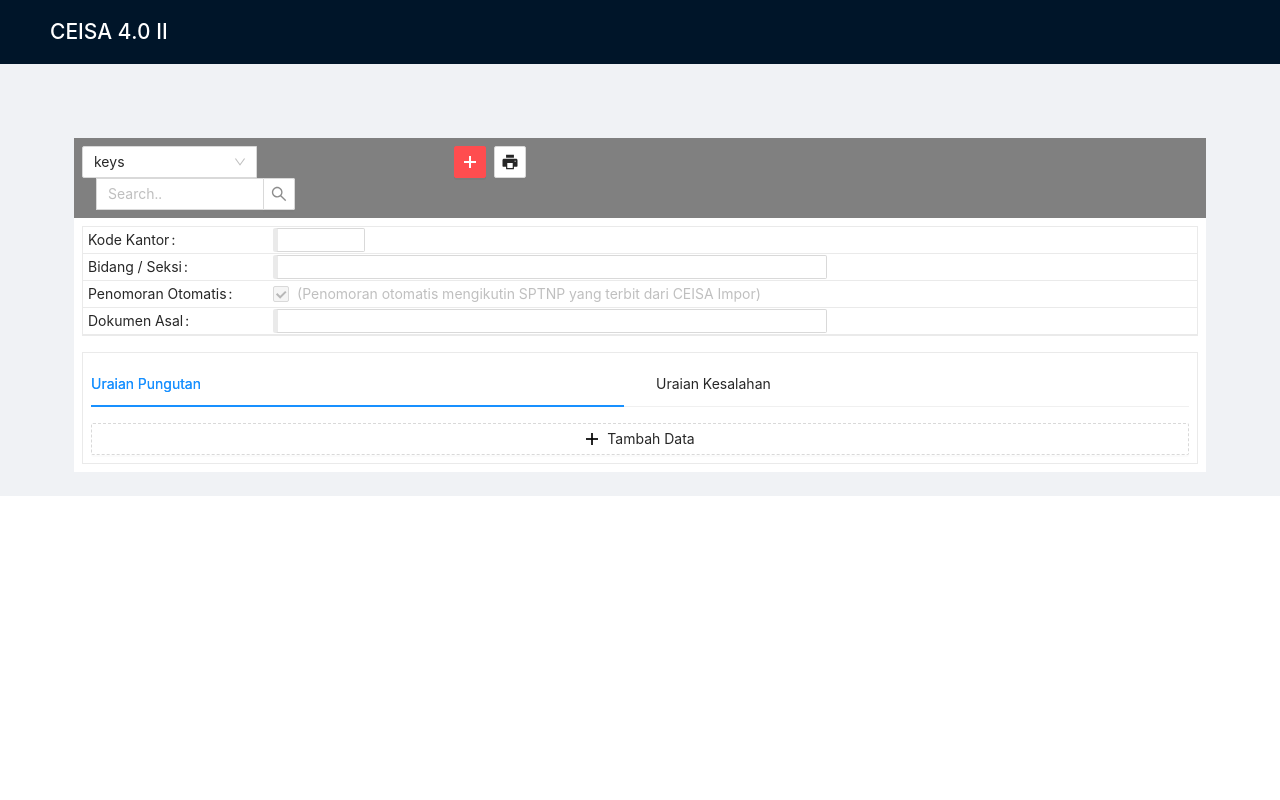
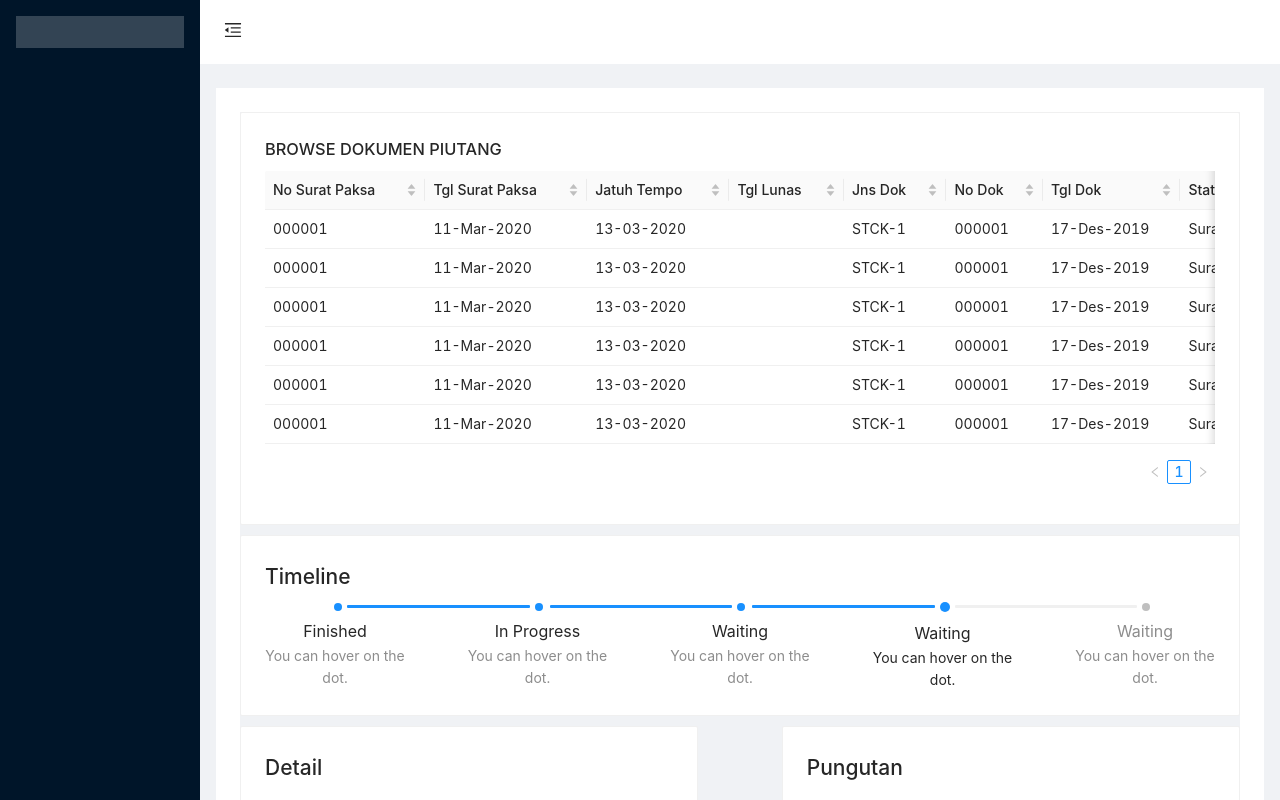
Before and after one commit to mannisar/SAPP-Beta, a React (Create React App) app: page / in a window 1280 px wide. Shown: the top 800 px of the page. Built offline with nearby package versions, Linux system fonts and the light colour scheme.

Commit message:
setup layout

```diff
--- a/src/App.css
+++ b/src/App.css
@@ -1,57 +1,21 @@
-.App {
-  font-family: sans-serif;
-  text-align: center;
+.trigger {
+  font-size: 18px;
+  line-height: 64px;
+  padding: 0 24px;
+  cursor: pointer;
+  transition: color 0.3s;
 }
 
-.todoContainer {
-  width: 75%;
-  margin-left: auto;
-  margin-right: auto;
-}
-
-.App-logo {
-  height: 40vmin;
-  pointer-events: none;
-}
-
-@media (prefers-reduced-motion: no-preference) {
-  .App-logo {
-    animation: App-logo-spin infinite 20s linear;
-  }
-}
-
-.App-header {
-  background-color: #282c34;
-  min-height: 100vh;
-  display: flex;
-  flex-direction: column;
-  align-items: center;
-  justify-content: center;
-  font-size: calc(10px + 2vmin);
-  color: white;
-}
-
-.App-link {
-  color: #61dafb;
-}
-
-@keyframes App-logo-spin {
-  from {
-    transform: rotate(0deg);
-  }
-  to {
-    transform: rotate(360deg);
-  }
+.trigger:hover {
+  color: #1890ff;
 }
 
 .logo {
-  width: 120px;
-  height: 31px;
+  height: 32px;
   background: rgba(255, 255, 255, 0.2);
-  margin: 16px 28px 16px 0;
-  float: left;
+  margin: 16px;
 }
 
-/* .site-layout-background {
+.site-layout .site-layout-background {
   background: #fff;
-} */
+}
--- a/src/App.js
+++ b/src/App.js
@@ -1,12 +1,16 @@
-import { React } from './pages/perbendaharaan/libraries/dependencies';
+import { React, BrowserRouter as Router, Route } from './pages/perbendaharaan/libraries/dependencies';
 import './App.css';
 
 // @import pages
 import Perbendaharaan from './pages/perbendaharaan';
+import { BrowseDokumenPiutang, RekamDokumenPiutang } from './pages/perbendaharaan/dashboard';
 
 function App() {
   return (
-    <Perbendaharaan />
+    <Router>
+      <Route exact path="/" component={Perbendaharaan} />
+      <Route path="/Perekaman" component={RekamDokumenPiutang} />
+    </Router>
   )
 }
 
--- a/src/pages/perbendaharaan/index.js
+++ b/src/pages/perbendaharaan/index.js
@@ -1,26 +1,59 @@
-import { React, Layout } from './libraries/dependencies';
-import { BrowseDokumenPiutang, RekamDokumenPiutang } from './dashboard';
-import Head from './header';
-const { Header, Content } = Layout;
+import {
+    React,
+    Layout,
+    Menu,
+    MenuUnfoldOutlined,
+    MenuFoldOutlined,
+} from './libraries/dependencies';
+import { BrowseDokumenPiutang } from './dashboard';
 
+const { Header, Sider, Content } = Layout;
+const { SubMenu } = Menu;
 
-function Perbendaharaan() {
-    return (
-        <Layout>
-            <Header className="header">
-                <h1 style={{ color: 'white' }}>CEISA 4.0 II</h1>
-            </Header>
-            <Content style={{ padding: '0 50px', marginTop: 50 }}>
-                <Layout className="site-layout-background" style={{ padding: '24px' }}>
-                    <Content style={{ minHeight: 280 }}>
-                        <Head />
-                        {/* <BrowseDokumenPiutang /> */}
-                        <RekamDokumenPiutang />
+class Perbendaharaan extends React.Component {
+    state = {
+        collapsed: false,
+    };
+
+    toggle = () => {
+        this.setState({
+            collapsed: !this.state.collapsed,
+        });
+    };
+
+    render() {
+        console.log(this.props)
+        return (
+            <Layout style={{ minHeight: '100vh' }}>
+                <Sider trigger={null} collapsible collapsed={this.state.collapsed}>
+                    <div className="logo" />
+                    {/* <Menu theme="dark" mode="inline" defaultSelectedKeys={['0']}>
+                        <SubMenu key="sub1" icon={<UserOutlined />} title="Perbendaharaan">
+                            <Menu.Item key="1"><Link to="/Browse" />Dashboard</Menu.Item>
+                        </SubMenu>
+                    </Menu> */}
+                </Sider>
+                <Layout className="site-layout">
+                    <Header className="site-layout-background" style={{ padding: 0 }}>
+                        {React.createElement(this.state.collapsed ? MenuUnfoldOutlined : MenuFoldOutlined, {
+                            className: 'trigger',
+                            onClick: this.toggle,
+                        })}
+                    </Header>
+                    <Content
+                        className="site-layout-background"
+                        style={{
+                            margin: '24px 16px',
+                            padding: 24,
+                            minHeight: 280,
+                        }}
+                    >
+                        <BrowseDokumenPiutang />
                     </Content>
                 </Layout>
-            </Content>
-        </Layout>
-    );
+            </Layout>
+        );
+    }
 }
 
 export default Perbendaharaan;
```
